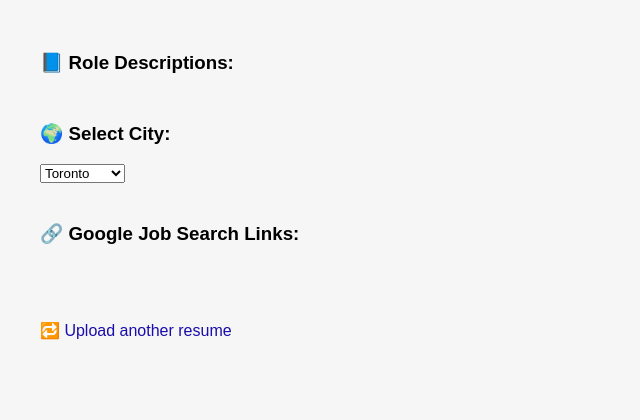
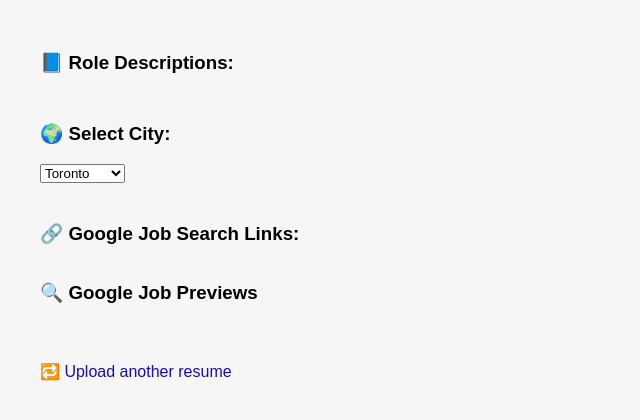
Before and after one commit to JIMPARK80/job-matcher, a Flask app: template templates/result.html in a window 1280 px wide. Shown: the part 278-698 px from the top of the page, without its empty margins (0-640 px from the left). Run offline with Flask 3, Linux system fonts and the light colour scheme; the template is opened without the code that fills it, so the values that code supplies are empty.

Commit message:
feat: Add dynamic job preview system with SerpAPI integration
- Implemented SerpAPI integration to fetch real-time job preview results based on selected role and city.
- Created new Flask route `/job_preview/<role>/<city>` returning top 5 job results as JSON.
- Updated `script.js` to include `fetchJobPreview(role, city)` for rendering Google job preview cards dynamically.
- Enhanced the job link section:
  - Replaced static Google search links with dynamic "🔍 Preview Jobs" buttons.
  - On button click, internal preview results are fetched and displayed below.
- Improved user experience by auto-previewing the first recommended role on page load.
- Handled cases where SerpAPI does not return `jobs_results` and fallbacks to `organic_results`.
- Added minimal CSS styling for preview cards.

```diff
--- a/app.py
+++ b/app.py
@@ -1,6 +1,6 @@
-from flask import Flask, render_template, request, redirect
+from flask import Flask, render_template, request, redirect, jsonify
 from io import BytesIO
-from job_matcher import extract_keywords_from_resume, keyword_to_roles, google_job_urls_from_roles, role_descriptions
+from job_matcher import extract_keywords_from_resume, keyword_to_roles, google_job_urls_from_roles, role_descriptions, search_google_jobs
 
 app = Flask(__name__)
 app.config['MAX_CONTENT_LENGTH'] = 2 * 1024 * 1024  # Limited size as 2MB
@@ -79,6 +79,10 @@
         unique_roles=unique_roles
     )
 
+@app.route("/job_preview/<role>/<city>")
+def job_preview(role, city):
+    jobs = search_google_jobs(role, city)
+    return jsonify(jobs[:5])  # 최대 5개만 반환
 
 
 # Error handling / 오류 처리
--- a/job_matcher.py
+++ b/job_matcher.py
@@ -1,6 +1,33 @@
 from io import BytesIO  # BytesIO: A stream implementation using an in-memory bytes buffer
 import pdfplumber # pdfplumber: A tool for extracting text and images from PDFs
 import re # re: Regular expression operations
+from serpapi import GoogleSearch # serpapi: A Python client for SerpApi
+import os # os: Miscellaneous operating system interfaces
+
+
+# API Key는 환경변수 또는 config 파일로 관리 권장
+SERPAPI_KEY = os.getenv("SERPAPI_KEY", "5d7dfa49adb35300690962c2996ad37aebeaf8e3c66d89fc8eddff5aa9d1d117")
+
+def search_google_jobs(query, location="Toronto"):
+    params = {
+        "q": f"{query} jobs in {location}",
+        "location": location,
+        "hl": "en",
+        "api_key": SERPAPI_KEY
+    }
+    search = GoogleSearch(params)
+    results = search.get_dict()
+
+    print("[DEBUG] SERPAPI 응답 구조:")
+    import pprint; pprint.pprint(results)
+
+    # 아래는 fallback 로직 포함
+    if "jobs_results" in results:
+        return results["jobs_results"]
+    elif "organic_results" in results:
+        return results["organic_results"]
+    else:
+        return []
 
 # 1. Technical Keywords Extraction Function / 기술 키워드 추출 함수
 def extract_keywords_from_resume(file_stream): # PDF 경로
--- a/static/script.js
+++ b/static/script.js
@@ -16,19 +16,51 @@
       title.className = 'link-role';
       title.textContent = role;
 
-      // 🔹 검색 버튼
-      const link = document.createElement('a');
-      link.href = `https://www.google.com/search?q=${encodeURIComponent(role)} Job in ${encodeURIComponent(city)}`;
-      link.target = "_blank";
-      link.className = 'link-button';
-      link.innerHTML = '🔍 Search Job';
+     // 🔘 내부 미리보기 실행 버튼
+     const previewButton = document.createElement('button');
+     previewButton.className = 'link-button';
+     previewButton.textContent = '🔍 Preview Jobs';
+     previewButton.addEventListener('click', () => {
+     fetchJobPreview(role, city);  // 🔥 미리보기 카드 출력
+    });
 
-      // 조립
-      card.appendChild(title);
-      card.appendChild(link);
-      jobLinks.appendChild(card);
+     // 🌐 외부 Google 검색 링크 (선택 사항)
+     const googleLink = document.createElement('a');
+     googleLink.href = `https://www.google.com/search?q=${encodeURIComponent(role)} Job in ${encodeURIComponent(city)}`;
+     googleLink.target = "_blank";
+     googleLink.className = 'link-text-link';
+     googleLink.textContent = '🌐 Google Search';
+
+     // 조립
+     card.appendChild(title);
+     card.appendChild(previewButton);
+     card.appendChild(googleLink); // 선택
+     jobLinks.appendChild(card);
     });
   }
+
+
+function fetchJobPreview(role, city) {
+    fetch(`/job_preview/${role}/${city}`)
+      .then(response => response.json())
+      .then(data => {
+        const container = document.getElementById("job-results");
+        container.innerHTML = "";
+
+        data.slice(0, 5).forEach(job => {
+          const card = `
+            <div class="card">
+              <h4>${job.title}</h4>
+              <p><strong>From:</strong> ${job.source}</p>
+              <p>${job.snippet}</p>
+              <a href="${job.link}" target="_blank">🔗 View Job</a>
+            </div>
+          `;
+          container.innerHTML += card;
+        });
+      });
+  }
+
 
 
   // ✅ 도시 선택 이벤트
@@ -49,7 +81,14 @@
     }
   });
 
-  // ✅ 초기 실행
-  window.addEventListener("DOMContentLoaded", () => {
-    updateJobLinks(citySelect.value);  // 초기 선택값으로 렌더링
+// ✅ 초기 실행
+window.addEventListener("DOMContentLoaded", () => {
+    updateJobLinks(citySelect.value);  // 기존 카드 링크 렌더링
+
+    // 🔥 첫 번째 직무로 Job Preview 카드도 자동 불러오기
+    const selectedCity = citySelect.value;
+    const firstRole = roles[0]; // 가장 첫 직무
+    if (firstRole && selectedCity) {
+      fetchJobPreview(firstRole, selectedCity);
+    }
   });
--- a/static/style.css
+++ b/static/style.css
@@ -214,3 +214,26 @@
 .link-button:hover {
 background-color: #0056b3;
 }
+
+
+.card {
+    border: 1px solid #ddd;
+    border-radius: 10px;
+    padding: 1rem;
+    margin-bottom: 1rem;
+    background-color: #fff;
+    box-shadow: 0 2px 6px rgba(0,0,0,0.05);
+  }
+
+.card h4 {
+margin: 0 0 0.5rem;
+font-size: 1.1rem;
+}
+
+.card a {
+display: inline-block;
+margin-top: 0.5rem;
+color: #007BFF;
+text-decoration: none;
+font-weight: bold;
+}
--- a/templates/result.html
+++ b/templates/result.html
@@ -6,6 +6,7 @@
     <script id="roles-json" type="application/json">{{ unique_roles | tojson }}</script>
 
 </head>
+
 <body>
   <h2>📄 Resume Analyzed: {{ filename }}</h2>
 
@@ -77,6 +78,10 @@
           </div>
           {% endfor %}
         </div>
+
+        <h3>🔍 Google Job Previews</h3>
+        <div id="job-results" class="job-cards"></div>
+
     </div>
 
 
```
Lines whose indentation alone changed are shown as unchanged.
